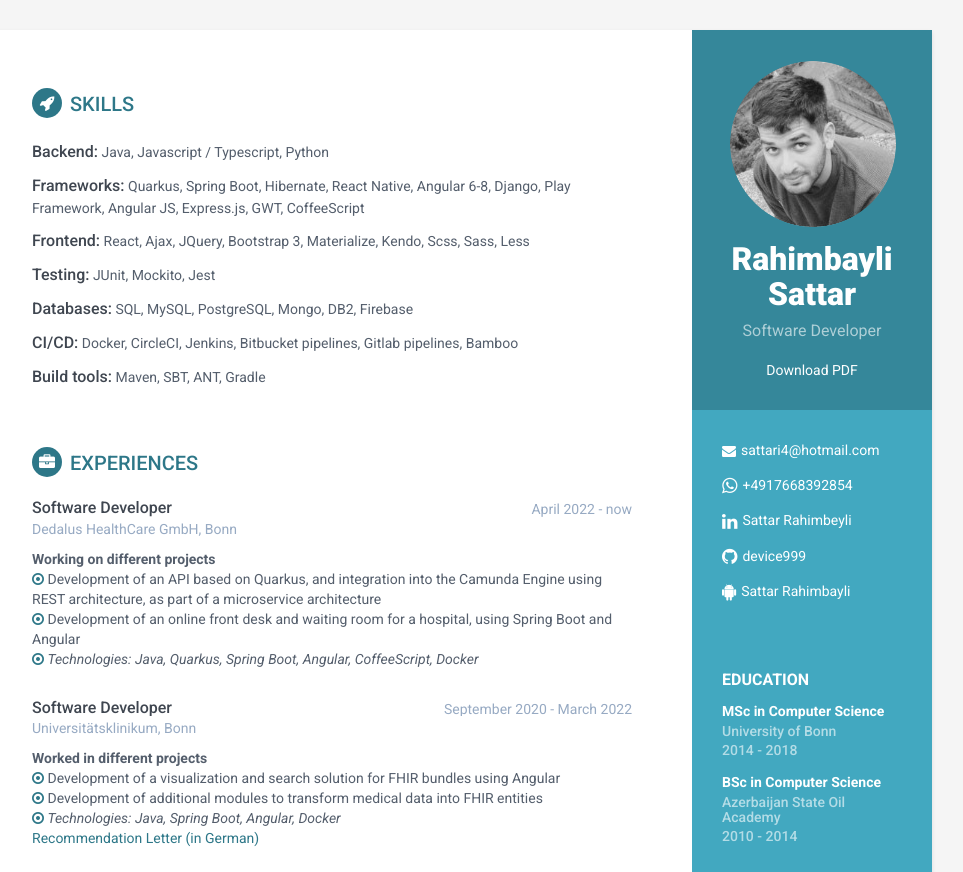
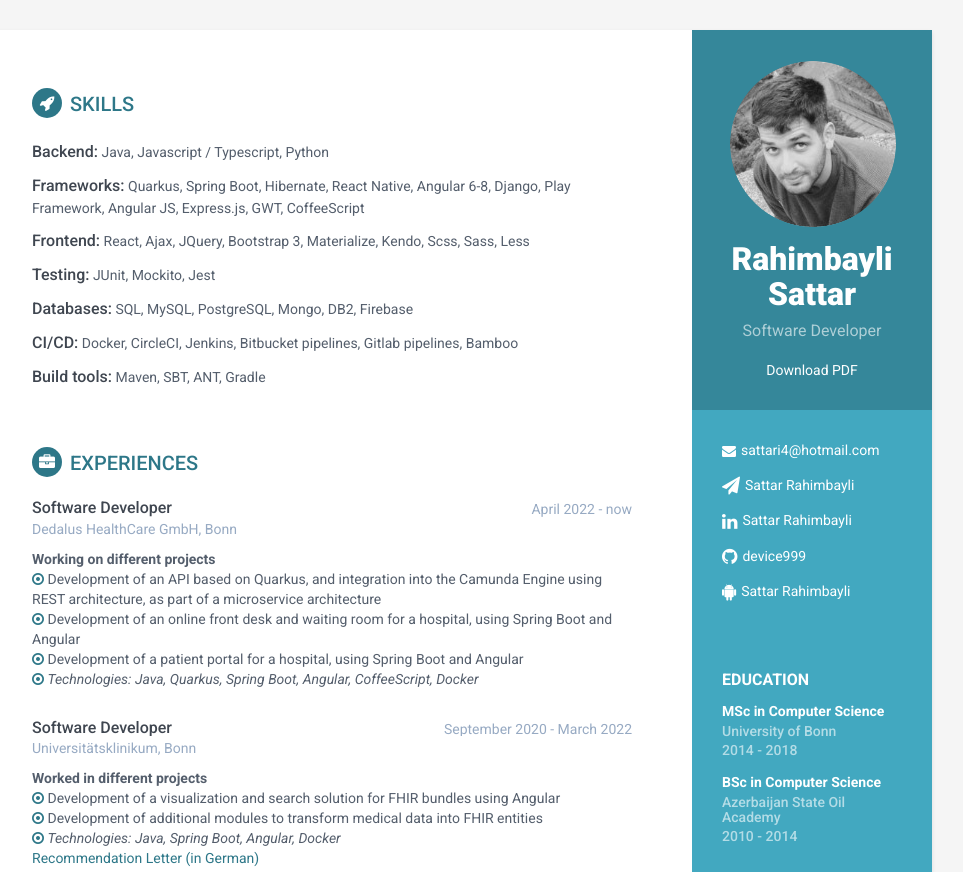
Before and after one commit to device999/CV, a plain HTML site: page index.html in a window 1280 px wide. Shown: the top 872 px of the page, without its empty margins (188-1151 px from the left). Drawn offline with Linux system fonts and the light colour scheme.

Commit message:
CV updated 2025

```diff
--- a/index.html
+++ b/index.html
@@ -44,9 +44,9 @@
             <ul class="list-unstyled contact-list">
                <li class="email"><i class="fa fa-envelope"></i><a
                      href="mailto: sattari4@hotmail.com">sattari4@hotmail.com</a></li>
-               <li class="phone"><i class="fa fa-whatsapp"></i><a href="tel:0123 456 789">+4917668392854</a></li>
+               <li class="phone"><i class="fa fa-send"></i><a href="https://t.me/rsattar93">Sattar Rahimbayli</a></li>
                <li class="linkedin"><i class="fa fa-linkedin"></i><a
-                     href="https://www.linkedin.com/in/sattar-rahimbeyli-953784b6" target="_blank">Sattar Rahimbeyli</a>
+                     href="https://www.linkedin.com/in/sattar-rahimbeyli-953784b6" target="_blank">Sattar Rahimbayli</a>
                </li>
                <li class="github"><i class="fa fa-github"></i><a href="https://github.com/device999"
                      target="_blank">device999</a></li>
@@ -136,6 +136,12 @@
                         <td>
                            <i class="fa fa-dot-circle-o" aria-hidden="true" style="color:#2d7788"></i>
                            Development of an online front desk and waiting room for a hospital, using Spring Boot and Angular
+                        </td>
+                     </tr>
+                     <tr>
+                        <td>
+                           <i class="fa fa-dot-circle-o" aria-hidden="true" style="color:#2d7788"></i>
+                           Development of a patient portal for a hospital, using Spring Boot and Angular
                         </td>
                      </tr>
                         <td>
@@ -456,7 +462,7 @@
                </div>
                <!--//meta-->
                <div class="details">
-                  React Native based Java 1z0-808 exam preparation app
+                  React Native based Java 1Z0-808 exam preparation app
                   <table>
                      <thead>
                      </thead>
```
Also changed, not shown: 4 other files.
